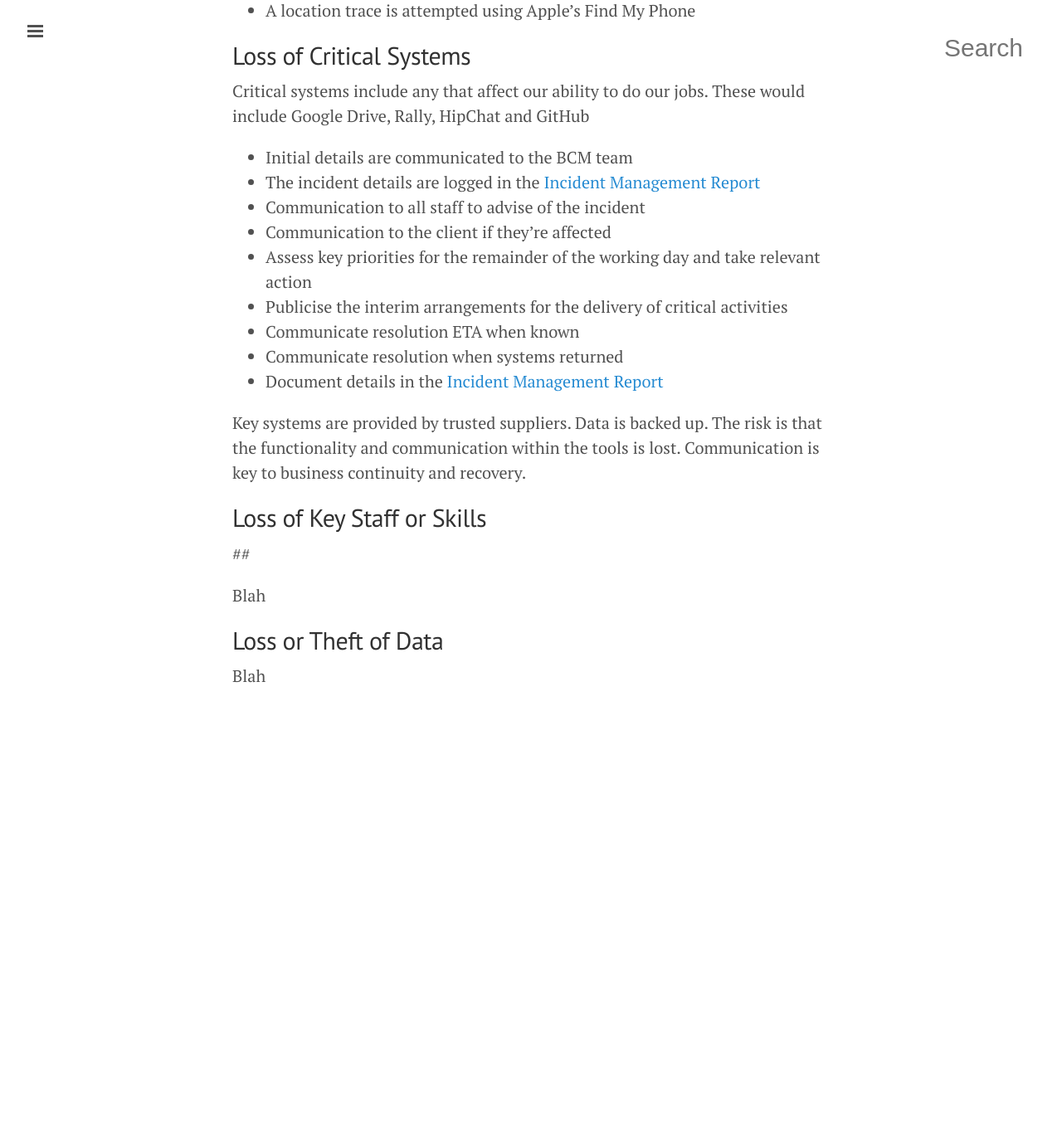
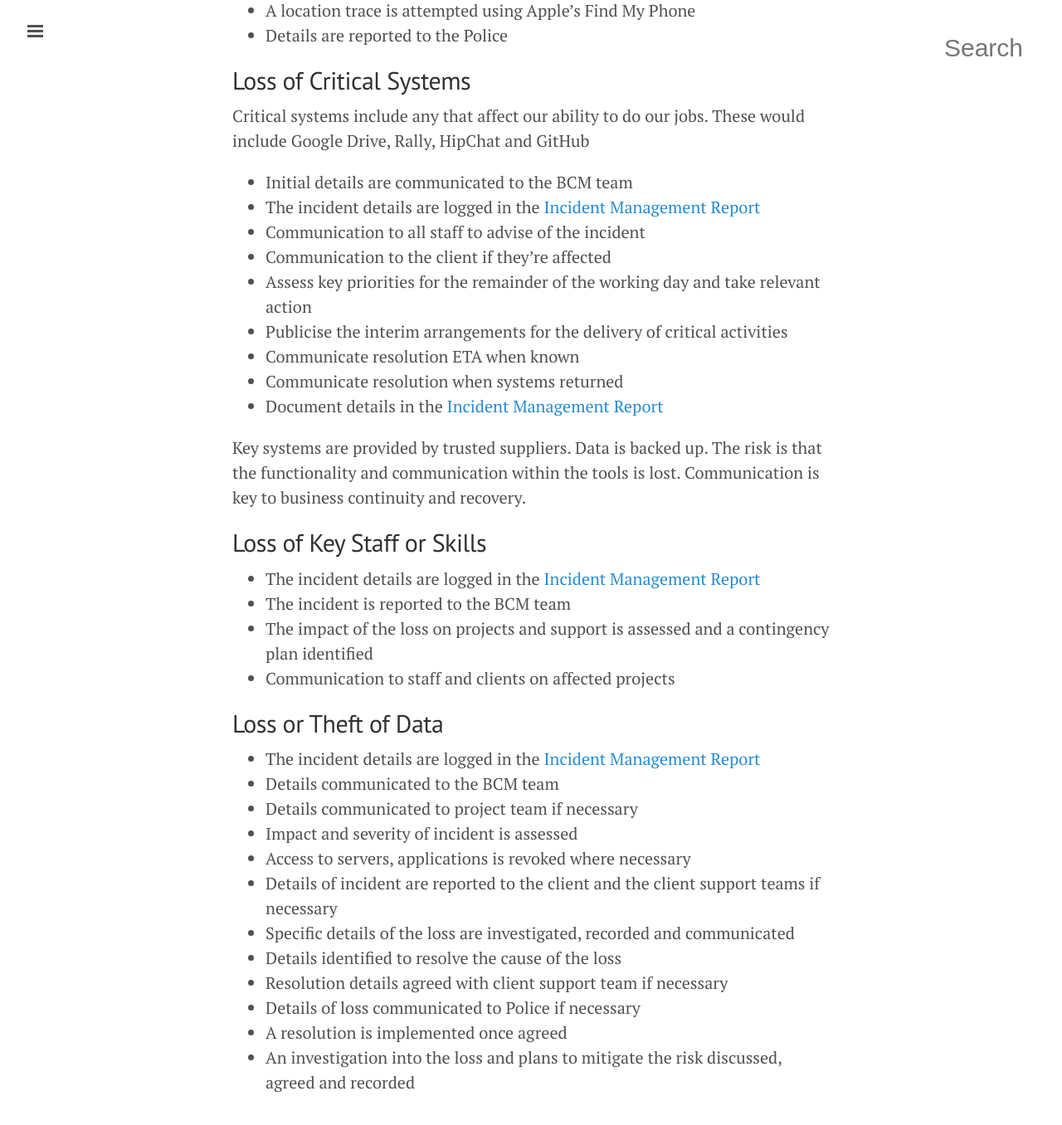
Before and after one commit to tormi/WunderWay, a Jekyll site: the page built from security/business-continuity-management.md, in a window 1280 px wide and 1400 px high, scrolled down 3329 px. Shown: the top 1356 px of the window at 83% size. Built offline with Jekyll 4.4.1, drawn with Linux system fonts in a browser that asks for light colours; nearby versions of some CDN libraries; Markdown is read by kramdown in place of the engine named in the settings; before the commit the page ends 4239 px from its top, so only the background shows below that.

Commit message:
BCM more incidents added

```diff
--- a/security/business-continuity-management.md
+++ b/security/business-continuity-management.md
@@ -105,6 +105,7 @@ Following are a list of possible incident scenarios that could risk business con
 * HipChat account is suspended
 * VPN account is suspended
 * A location trace is attempted using Apple's Find My Phone
+* Details are reported to the Police
 
 ## Loss of Critical Systems
 
@@ -124,10 +125,22 @@ Key systems are provided by trusted suppliers. Data is backed up. The risk is th
 
 ## Loss of Key Staff or Skills
 
-##
-
-Blah
+* The incident details are logged in the [Incident Management Report](https://docs.google.com/a/wunderkraut.com/spreadsheets/d/1xbTkDvrQ3t_m5pQpa16fmkx4ZPXaDPBjq588rXNq2PQ/edit#gid=0)
+* The incident is reported to the BCM team
+* The impact of the loss on projects and support is assessed and a contingency plan identified
+* Communication to staff and clients on affected projects
 
 ## Loss or Theft of Data
 
-Blah
+* The incident details are logged in the [Incident Management Report](https://docs.google.com/a/wunderkraut.com/spreadsheets/d/1xbTkDvrQ3t_m5pQpa16fmkx4ZPXaDPBjq588rXNq2PQ/edit#gid=0)
+* Details communicated to the BCM team
+* Details communicated to project team if necessary
+* Impact and severity of incident is assessed
+* Access to servers, applications is revoked where necessary
+* Details of incident are reported to the client and the client support teams if necessary
+* Specific details of the loss are investigated, recorded and communicated
+* Details identified to resolve the cause of the loss
+* Resolution details agreed with client support team if necessary
+* Details of loss communicated to Police if necessary
+* A resolution is implemented once agreed
+* An investigation into the loss and plans to mitigate the risk discussed, agreed and recorded
```
